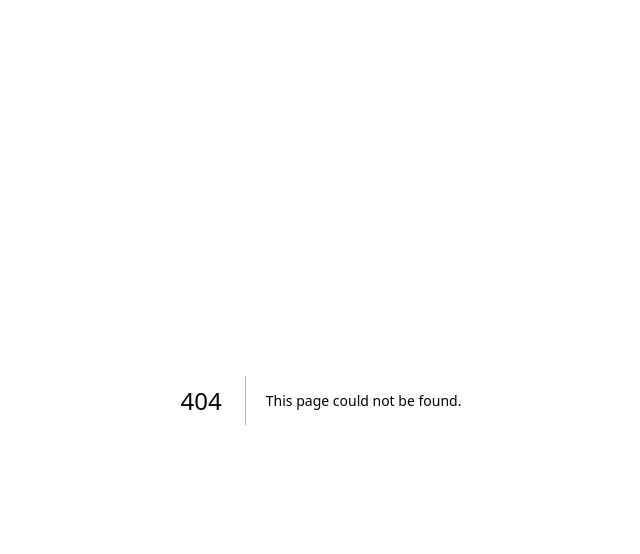
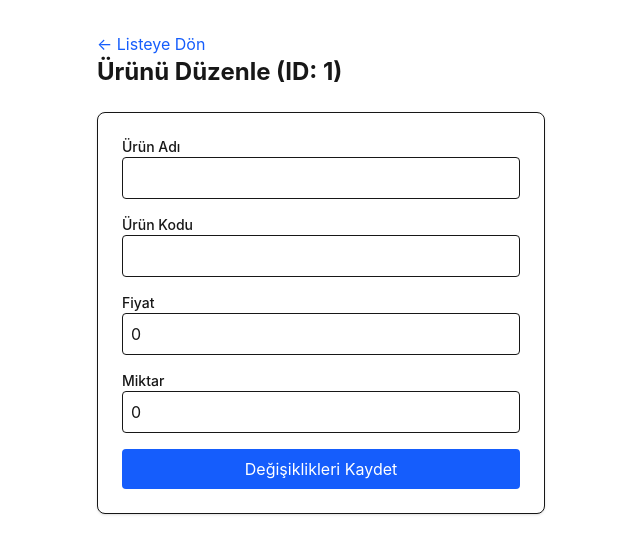
Before and after one commit to CanKaya4/ProductFlow, a Next.js app in the folder product-flow-client/: page /edit/1 in a window 1280 px wide. Before the commit this address had no page. Shown: the top 554 px of the page, without its empty margins (319-959 px from the left). Built offline with nearby package versions, Linux system fonts and the light colour scheme; no server answers.

Commit message:
feat(client): implement product edit page and dynamic routing

```diff
--- /dev/null
+++ b/product-flow-client/src/app/edit/[id]/page.tsx
@@ -0,0 +1,101 @@
+'use client';
+
+import { useEffect, useState } from 'react';
+import { useRouter, useParams } from 'next/navigation';
+import { productService } from '@/services/productService';
+import { ProductUpdateDto } from '@/types/product';
+import Link from 'next/link';
+export default function EditProductPage() {
+    const router = useRouter();
+    const { id } = useParams();
+    const [loading, setLoading] = useState(true);
+    const [product, setProduct] = useState<ProductUpdateDto>({
+        id: Number(id),
+        name: '',
+        productCode: '',
+        price: 0,
+        quantity: 0
+    });
+
+    useEffect(() => {
+        const fetchProduct = async () => {
+            try {
+                const data = await productService.getById(Number(id));
+                setProduct(data);
+            } catch (error) {
+                console.error("Ürün yüklenemedi:", error);
+                alert("Ürün bilgileri getirilemedi.");
+            } finally {
+                setLoading(false);
+            }
+        };
+        fetchProduct();
+    }, [id]);
+
+    const handleSubmit = async (e: React.FormEvent) => {
+        e.preventDefault();
+        try {
+            await productService.update(product);
+            alert("Ürün başarıyla güncellendi!");
+            router.push('/');
+        } catch (error) {
+            console.error("Güncelleme hatası:", error);
+            alert("Güncelleme sırasında bir hata oluştu.");
+        }
+    };
+
+    if (loading) return <div className="p-8">Yükleniyor...</div>;
+
+    return (
+
+        <main className="container mx-auto p-8 max-w-lg">
+              <div className="mb-6">
+                <Link href="/" className="text-blue-600 hover:underline">← Listeye Dön</Link>
+                 <h1 className="text-2xl font-bold mb-6">Ürünü Düzenle (ID: {id})</h1>
+            </div>
+
+            <form onSubmit={handleSubmit} className="bg-white p-6 rounded-lg shadow border">
+                <div className="mb-4">
+                    <label className="block text-sm font-medium">Ürün Adı</label>
+                    <input
+                        type="text"
+                        className="w-full border p-2 rounded"
+                        value={product.name}
+                        onChange={(e) => setProduct({ ...product, name: e.target.value })}
+                    />
+                </div>
+                 <div className="mb-4">
+                    <label className="block text-sm font-medium">Ürün Kodu</label>
+                    <input
+                        type="text"
+                        className="w-full border p-2 rounded"
+                        value={product.productCode}
+                        onChange={(e) => setProduct({ ...product, productCode: e.target.value })}
+                    />
+                </div>
+                 <div className="mb-4">
+                    <label className="block text-sm font-medium">Fiyat</label>
+                    <input
+                        type="text"
+                        className="w-full border p-2 rounded"
+                        value={product.price}
+                        onChange={(e) => setProduct({ ...product, price: parseFloat(e.target.value) || 0 })}
+                    />
+                </div>
+                <div className="mb-4">
+                    <label className="block text-sm font-medium">Miktar</label>
+                    <input
+                        type="text"
+                        className="w-full border p-2 rounded"
+                        value={product.quantity}
+                        onChange={(e) => setProduct({ ...product, quantity: parseFloat(e.target.value) || 0 })}
+                    />
+                </div>
+
+                <button type="submit" className="w-full bg-blue-600 text-white py-2 rounded hover:bg-blue-700">
+                    Değişiklikleri Kaydet
+                </button>
+            </form>
+        </main>
+    );
+}
--- a/product-flow-client/src/components/ProductTable.tsx
+++ b/product-flow-client/src/components/ProductTable.tsx
@@ -2,6 +2,7 @@
 
 import { Product } from '@/types/product';
 import { productService } from '@/services/productService';
+import Link from 'next/link';
 
 interface Props {
     products: Product[];
@@ -37,18 +38,25 @@ export default function ProductTable({ products, onProductDeleted }: Props) {
                         <th className="px-6 py-3 text-right">İşlemler</th>
                     </tr>
                 </thead>
-                <tbody>
+             <tbody>
                     {products.map((product) => (
                         <tr key={product.id} className="bg-white border-b hover:bg-gray-50">
                             <td className="px-6 py-4 font-medium text-gray-900">{product.name}</td>
                             <td className="px-6 py-4">{product.productCode}</td>
                             <td className="px-6 py-4">{product.price.toLocaleString('tr-TR', { style: 'currency', currency: 'TRY' })}</td>
+                            {/* Önemli: quantity yerine stockQuantity kullanıyoruz */}
                             <td className="px-6 py-4">{product.quantity}</td>
                             <td className="px-6 py-4 text-right">
-                                <button className="text-blue-600 hover:underline mr-3">Düzenle</button>
+
+                                <Link
+                                    href={`/edit/${product.id}`}
+                                    className="text-blue-600 hover:underline mr-4 font-medium"
+                                >
+                                    Düzenle
+                                </Link>
                                 <button
                                     onClick={() => handleDelete(product.id, product.name)}
-                                    className="text-red-600 hover:underline"
+                                    className="text-red-600 hover:underline font-medium"
                                 >
                                     Sil
                                 </button>
```
